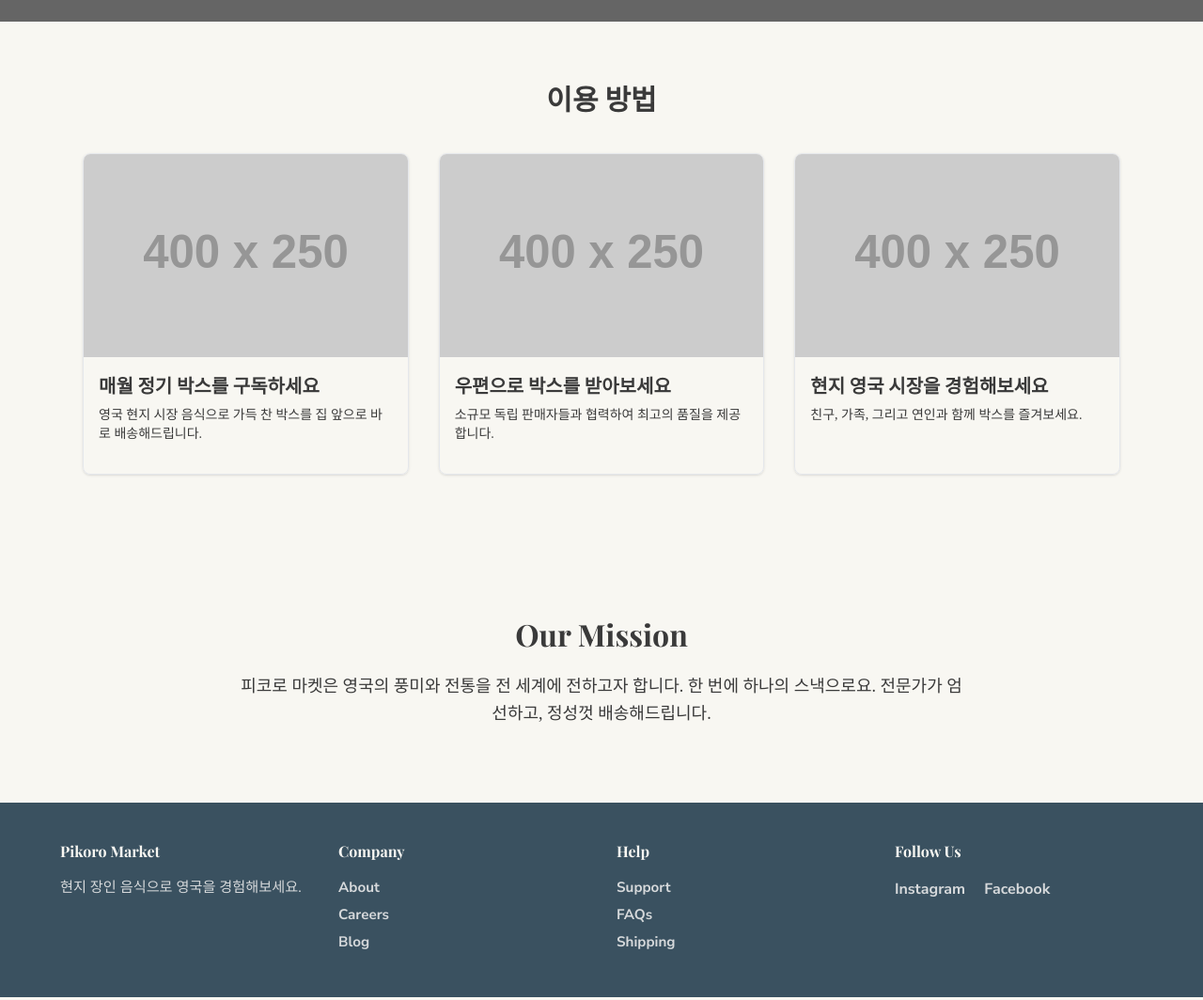
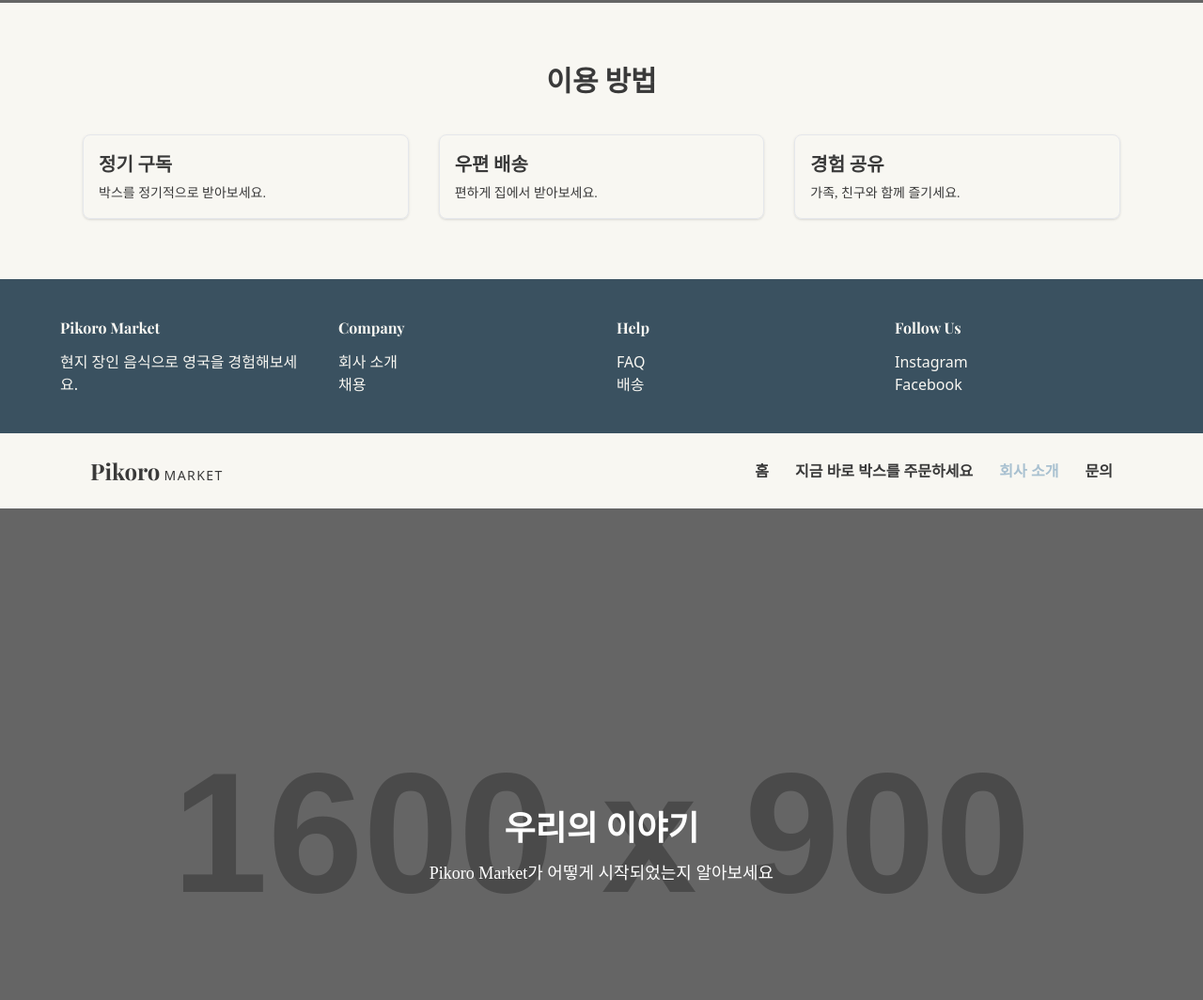
Before and after one commit to HThompsonSK/Pikoro-Market, a plain HTML site: page index.html in a window 1280 px wide. Shown: the part 727-1791 px from the top of the page at 94% size. Drawn offline with nearby package versions, Linux system fonts and the light colour scheme; placeholder pictures from the web are drawn by us.

Commit message:
Update index.html

```diff
--- a/index.html
+++ b/index.html
@@ -1,266 +1,163 @@
+<!-- index.html -->
 <!DOCTYPE html>
-<html lang="en">
-
+<html lang="ko">
 <head>
   <meta charset="UTF-8" />
   <meta name="viewport" content="width=device-width, initial-scale=1.0" />
   <title>Pikoro Market</title>
   <script src="https://cdn.tailwindcss.com"></script>
   <link href="https://fonts.googleapis.com/css2?family=Nunito+Sans:wght@400;700&family=Playfair+Display:wght@700&family=Noto+Serif+KR&display=swap" rel="stylesheet" />
-
   <style>
-    html {
-      scroll-behavior: smooth;
-    }
-
+    html { scroll-behavior: smooth; }
     body {
       background-color: #f8f7f2;
       color: #3a3a3a;
       font-family: 'Nunito Sans', sans-serif;
     }
-
-    .font-playfair {
-      font-family: 'Playfair Display', serif;
-    }
-
-    .font-korean {
-      font-family: 'Noto Serif KR', serif;
-    }
-
-    .header-title {
-      font-family: 'Playfair Display', serif;
-      font-weight: 700;
-      font-size: 1.5rem;
-      line-height: 1.2;
-      color: #3a3a3a;
-    }
-
-    .header-title .pikoro {
-      font-weight: 700;
-      font-size: 1.75rem;
-      display: block;
-    }
-
-    .header-title .market {
-      font-weight: 400;
-      font-size: 1rem;
-      letter-spacing: 0.18em;
-    }
-
-    nav a {
-      font-weight: 600;
-      color: #3a3a3a;
-      transition: color 0.3s ease;
-    }
-
-    nav a:hover {
-      color: #a8c0d0;
-    }
-
-    section.bg-about {
-      background-color: transparent;
-      padding-top: 5rem;
-      padding-bottom: 5rem;
-      text-align: center;
-      max-width: 768px;
-      margin: 0 auto;
-      font-family: 'Noto Serif KR', serif;
-      line-height: 1.6;
-      font-size: 1.125rem;
-    }
-
-    section.bg-about h2 {
-      font-family: 'Playfair Display', serif;
-      font-size: 2rem;
-      font-weight: 700;
-      margin-bottom: 1rem;
-    }
-
-    footer {
-      background-color: #3a5160;
-      color: #f8f7f2;
-      font-family: 'Nunito Sans', sans-serif;
-      font-weight: 400;
-      padding: 2.5rem 1rem;
-    }
-
-    footer h4 {
-      font-family: 'Playfair Display', serif;
-      font-weight: 700;
-      margin-bottom: 1rem;
-    }
-
-    footer p,
-    footer ul {
-      color: #d6d9db;
-      font-size: 0.95rem;
-      line-height: 1.4;
-    }
-
-    footer ul {
-      list-style: none;
-      padding-left: 0;
-    }
-
-    footer ul li {
-      margin-bottom: 0.5rem;
-    }
-
-    footer a {
-      color: #d6d9db;
-      font-weight: 600;
-      transition: color 0.3s ease;
-    }
-
-    footer a:hover {
-      color: #a8c0d0;
-    }
-
-    .footer-social a {
-      margin-right: 1rem;
-      color: #d6d9db;
-      font-weight: 600;
-    }
-
-    .footer-social a:hover {
-      color: #a8c0d0;
-    }
-
-    /* Animation styles */
-    @keyframes fadeInUp {
-      from {
-        opacity: 0;
-        transform: translateY(30px);
-      }
-
-      to {
-        opacity: 1;
-        transform: translateY(0);
-      }
-    }
-
-    .fade-in-up {
-      opacity: 0;
-      transform: translateY(30px);
-      transition: opacity 0.6s ease-out, transform 0.6s ease-out;
-    }
-
-    .fade-in-up.animate {
-      animation: fadeInUp 0.8s ease-out forwards;
-    }
+    .font-playfair { font-family: 'Playfair Display', serif; }
+    .font-korean { font-family: 'Noto Serif KR', serif; }
+    .header-title .pikoro { font-size: 1.75rem; font-weight: 700; }
+    .header-title .market { font-size: 1rem; letter-spacing: 0.18em; }
+    nav a { font-weight: 600; color: #3a3a3a; transition: color 0.3s ease; }
+    nav a:hover, nav a.active { color: #a8c0d0; font-weight: 700; }
   </style>
 </head>
-
 <body>
-  <!-- Header -->
-  <header class="flex items-center justify-between p-6 shadow-md bg-transparent">
+<header class="flex items-center justify-between p-6 max-w-6xl mx-auto">
   <div class="header-title">
     <span class="pikoro">Pikoro</span>
     <span class="market">MARKET</span>
   </div>
   <nav class="space-x-6">
-  <a href="Pikoro.html" class="active">홈</a>
-  <a href="store.html">지금 바로 박스를 주문하세요</a>
+    <a href="index.html" class="active">홈</a>
+    <a href="buy-the-box.html">지금 바로 박스를 주문하세요</a>
     <a href="about.html">회사 소개</a>
     <a href="contact.html">문의</a>
   </nav>
-
 </header>
-
-  <!-- Hero with background image -->
 <section class="relative h-[80vh] flex items-center justify-center text-center text-white" style="background-image: url('https://via.placeholder.com/1600x900'); background-size: cover; background-position: center;">
   <div class="absolute inset-0 bg-black bg-opacity-50"></div>
   <div class="relative z-10 max-w-2xl px-6">
-      <h1 class="text-4xl sm:text-5xl font-playfair font-bold mb-6 leading-tight">영국 장인의 시장 세계를 발견해 보세요</h1>
-      <p class="text-lg font-korean mb-8">영국 전역의 지역 시장에서 직접 공수한 제품들. 진짜 시장의 경험을 집까지 배달해드립니다.</p>
-      <a href="#" class="bg-[#a8c0d0] text-[#3a5160] hover:bg-[#8ba4b4] hover:text-white transition px-6 py-3 rounded-lg font-bold">지금 구독하세요</a>
+    <h1 class="text-4xl font-playfair font-bold mb-6">영국 장인의 시장 세계를 발견해 보세요</h1>
+    <p class="text-lg font-korean mb-8">진짜 시장의 경험을 집까지 배달해드립니다.</p>
+    <a href="buy-the-box.html" class="bg-[#a8c0d0] text-[#3a5160] hover:bg-[#8ba4b4] hover:text-white px-6 py-3 rounded-lg font-bold">지금 구독하세요</a>
   </div>
 </section>
-
-  <!-- Features -->
-  <section class="py-16 px-6 max-w-6xl mx-auto fade-in-up" id="features">
+<section class="py-16 px-6 max-w-6xl mx-auto">
   <h2 class="text-3xl font-playfair font-bold text-center mb-10">이용 방법</h2>
   <div class="grid grid-cols-1 sm:grid-cols-2 lg:grid-cols-3 gap-8">
-      <div class="border rounded-lg overflow-hidden shadow hover:shadow-lg transition">
-        <img src="https://via.placeholder.com/400x250" alt="Snack Box" class="w-full" />
-        <div class="p-4">
-          <h3 class="font-playfair font-bold text-xl mb-2">매월 정기 박스를 구독하세요</h3>
-          <p class="font-korean text-sm mb-4">영국 현지 시장 음식으로 가득 찬 박스를 집 앞으로 바로 배송해드립니다.</p>
+    <div class="border rounded-lg shadow p-4">
+      <h3 class="font-playfair font-bold text-xl mb-2">정기 구독</h3>
+      <p class="font-korean text-sm">박스를 정기적으로 받아보세요.</p>
     </div>
+    <div class="border rounded-lg shadow p-4">
+      <h3 class="font-playfair font-bold text-xl mb-2">우편 배송</h3>
+      <p class="font-korean text-sm">편하게 집에서 받아보세요.</p>
     </div>
-      <div class="border rounded-lg overflow-hidden shadow hover:shadow-lg transition">
-        <img src="https://via.placeholder.com/400x250" alt="Tea Set" class="w-full" />
-        <div class="p-4">
-          <h3 class="font-playfair font-bold text-xl mb-2">우편으로 박스를 받아보세요</h3>
-          <p class="font-korean text-sm mb-4">소규모 독립 판매자들과 협력하여 최고의 품질을 제공합니다.</p>
-        </div>
-      </div>
-      <div class="border rounded-lg overflow-hidden shadow hover:shadow-lg transition">
-        <img src="https://via.placeholder.com/400x250" alt="Sweets Pack" class="w-full" />
-        <div class="p-4">
-          <h3 class="font-playfair font-bold text-xl mb-2">현지 영국 시장을 경험해보세요</h3>
-          <p class="font-korean text-sm mb-4">친구, 가족, 그리고 연인과 함께 박스를 즐겨보세요.</p>
-        </div>
+    <div class="border rounded-lg shadow p-4">
+      <h3 class="font-playfair font-bold text-xl mb-2">경험 공유</h3>
+      <p class="font-korean text-sm">가족, 친구와 함께 즐기세요.</p>
     </div>
   </div>
 </section>
+<footer class="bg-[#3a5160] text-[#f8f7f2] py-10 px-6">
+  <div class="max-w-6xl mx-auto grid grid-cols-1 sm:grid-cols-2 lg:grid-cols-4 gap-8">
+    <div><h4 class="font-playfair font-bold mb-3">Pikoro Market</h4><p>현지 장인 음식으로 영국을 경험해보세요.</p></div>
+    <div><h4 class="font-playfair font-bold mb-3">Company</h4><ul><li><a href="about.html">회사 소개</a></li><li><a href="#">채용</a></li></ul></div>
+    <div><h4 class="font-playfair font-bold mb-3">Help</h4><ul><li><a href="#">FAQ</a></li><li><a href="#">배송</a></li></ul></div>
+    <div><h4 class="font-playfair font-bold mb-3">Follow Us</h4><div><a href="#">Instagram</a><br><a href="#">Facebook</a></div></div>
+  </div>
+</footer>
+</body>
+</html>
 
-  <!-- About / Mission -->
-  <section class="bg-about">
-    <h2>Our Mission</h2>
-    <p>피코로 마켓은 영국의 풍미와 전통을 전 세계에 전하고자 합니다. 한 번에 하나의 스낵으로요. 전문가가 엄선하고, 정성껏 배송해드립니다.</p>
+<!-- about.html -->
+<!DOCTYPE html>
+<html lang="ko">
+<head>
+  <meta charset="UTF-8" />
+  <meta name="viewport" content="width=device-width, initial-scale=1.0" />
+  <title>회사 소개 - Pikoro Market</title>
+  <script src="https://cdn.tailwindcss.com"></script>
+  <link href="https://fonts.googleapis.com/css2?family=Nunito+Sans:wght@400;700&family=Playfair+Display:wght@700&family=Noto+Serif+KR&display=swap" rel="stylesheet" />
+</head>
+<body class="bg-[#f8f7f2] text-[#3a3a3a] font-sans">
+<header class="flex items-center justify-between px-8 py-6 max-w-6xl mx-auto">
+  <div class="header-title">
+    <span class="font-playfair text-2xl font-bold">Pikoro</span>
+    <span class="text-sm tracking-widest">MARKET</span>
+  </div>
+  <nav class="space-x-6">
+    <a href="index.html">홈</a>
+    <a href="buy-the-box.html">지금 바로 박스를 주문하세요</a>
+    <a href="about.html" class="text-[#a8c0d0] font-bold">회사 소개</a>
+    <a href="contact.html">문의</a>
+  </nav>
+</header>
+<section class="h-[90vh] flex items-center justify-center text-center bg-cover bg-center" style="background-image: url('https://via.placeholder.com/1600x900');">
+  <div class="bg-black bg-opacity-50 w-full h-full flex flex-col items-center justify-center text-white px-4">
+    <h1 class="font-playfair text-4xl font-bold mb-4">우리의 이야기</h1>
+    <p class="text-lg font-korean">Pikoro Market가 어떻게 시작되었는지 알아보세요</p>
+  </div>
 </section>
-
-  <!-- Footer -->
-  <footer>
-    <div class="max-w-6xl mx-auto grid grid-cols-1 sm:grid-cols-2 lg:grid-cols-4 gap-8">
+<section class="py-20 max-w-6xl mx-auto px-6 font-korean">
+  <div class="grid md:grid-cols-2 gap-12">
     <div>
-        <h4>Pikoro Market</h4>
-        <p>현지 장인 음식으로 영국을 경험해보세요.</p>
+      <h2 class="font-playfair text-3xl text-[#3a5160] mb-4">우리 이야기</h2>
+      <p class="text-lg leading-relaxed">2020년 한국에서 시작된 여정은 음식과 문화를 나누는 열정으로 이어졌습니다.</p>
     </div>
     <div>
-        <h4>Company</h4>
-        <ul>
-          <li><a href="#">About</a></li>
-          <li><a href="#">Careers</a></li>
-          <li><a href="#">Blog</a></li>
-        </ul>
-      </div>
-      <div>
-        <h4>Help</h4>
-        <ul>
-          <li><a href="#">Support</a></li>
-          <li><a href="#">FAQs</a></li>
-          <li><a href="#">Shipping</a></li>
-        </ul>
-      </div>
-      <div>
-        <h4>Follow Us</h4>
-        <div class="footer-social">
-          <a href="#">Instagram</a>
-          <a href="#">Facebook</a>
+      <h2 class="font-playfair text-3xl text-[#3a5160] mb-4">시장 경험을 전하다</h2>
+      <p class="text-lg leading-relaxed">우리는 유럽 시장의 매력을 한국에 전하고자 합니다.</p>
     </div>
   </div>
+</section>
+<footer class="bg-[#3a5160] text-[#f8f7f2] py-10 px-6">
+  <div class="max-w-6xl mx-auto grid grid-cols-1 sm:grid-cols-2 lg:grid-cols-4 gap-8">
+    <div><h4 class="font-playfair font-bold mb-3">Pikoro Market</h4><p>현지 장인 음식으로 영국을 경험해보세요.</p></div>
+    <div><h4 class="font-playfair font-bold mb-3">Company</h4><ul><li><a href="about.html">회사 소개</a></li><li><a href="#">채용</a></li></ul></div>
+    <div><h4 class="font-playfair font-bold mb-3">Help</h4><ul><li><a href="#">FAQ</a></li><li><a href="#">배송</a></li></ul></div>
+    <div><h4 class="font-playfair font-bold mb-3">Follow Us</h4><div><a href="#">Instagram</a><br><a href="#">Facebook</a></div></div>
   </div>
 </footer>
+</body>
+</html>
 
-  <!-- Animation Script -->
-  <script>
-    document.addEventListener("DOMContentLoaded", () => {
-      const observer = new IntersectionObserver(entries => {
-        entries.forEach(entry => {
-          if (entry.isIntersecting) {
-            entry.target.classList.add("animate");
-          }
-        });
-      }, {
-        threshold: 0.1
-      });
-
-      const animated = document.querySelectorAll(".fade-in-up");
-      animated.forEach(el => observer.observe(el));
-    });
-  </script>
+<!-- buy-the-box.html -->
+<!DOCTYPE html>
+<html lang="ko">
+<head>
+  <meta charset="UTF-8" />
+  <meta name="viewport" content="width=device-width, initial-scale=1.0" />
+  <title>지금 바로 박스를 주문하세요 - Pikoro Market</title>
+  <script src="https://cdn.tailwindcss.com"></script>
+  <link href="https://fonts.googleapis.com/css2?family=Nunito+Sans:wght@400;700&family=Playfair+Display:wght@700&family=Noto+Serif+KR&display=swap" rel="stylesheet" />
+</head>
+<body class="bg-[#f8f7f2] text-[#3a3a3a] font-sans">
+<header class="flex items-center justify-between px-8 py-6 max-w-6xl mx-auto">
+  <div class="header-title">
+    <span class="font-playfair text-2xl font-bold">Pikoro</span>
+    <span class="text-sm tracking-widest">MARKET</span>
+  </div>
+  <nav class="space-x-6">
+    <a href="index.html">홈</a>
+    <a href="buy-the-box.html" class="text-[#a8c0d0] font-bold">지금 바로 박스를 주문하세요</a>
+    <a href="about.html">회사 소개</a>
+    <a href="contact.html">문의</a>
+  </nav>
+</header>
+<section class="py-20 max-w-6xl mx-auto px-6 font-korean text-center">
+  <h1 class="font-playfair text-4xl font-bold mb-6">지금 박스를 주문해보세요</h1>
+  <p class="text-lg mb-8">영국 현지의 진미를 정기 구독으로 받아보세요.</p>
+  <a href="#" class="bg-[#a8c0d0] text-[#3a5160] px-6 py-3 rounded-lg font-bold hover:bg-[#8ba4b4] hover:text-white">구독 시작하기</a>
+</section>
+<footer class="bg-[#3a5160] text-[#f8f7f2] py-10 px-6">
+  <div class="max-w-6xl mx-auto grid grid-cols-1 sm:grid-cols-2 lg:grid-cols-4 gap-8">
+    <div><h4 class="font-playfair font-bold mb-3">Pikoro Market</h4><p>현지 장인 음식으로 영국을 경험해보세요.</p></div>
+    <div><h4 class="font-playfair font-bold mb-3">Company</h4><ul><li><a href="about.html">회사 소개</a></li><li><a href="#">채용</a></li></ul></div>
+    <div><h4 class="font-playfair font-bold mb-3">Help</h4><ul><li><a href="#">FAQ</a></li><li><a href="#">배송</a></li></ul></div>
+    <div><h4 class="font-playfair font-bold mb-3">Follow Us</h4><div><a href="#">Instagram</a><br><a href="#">Facebook</a></div></div>
+  </div>
+</footer>
 </body>
-
 </html>
```
Lines whose indentation alone changed are shown as unchanged.
